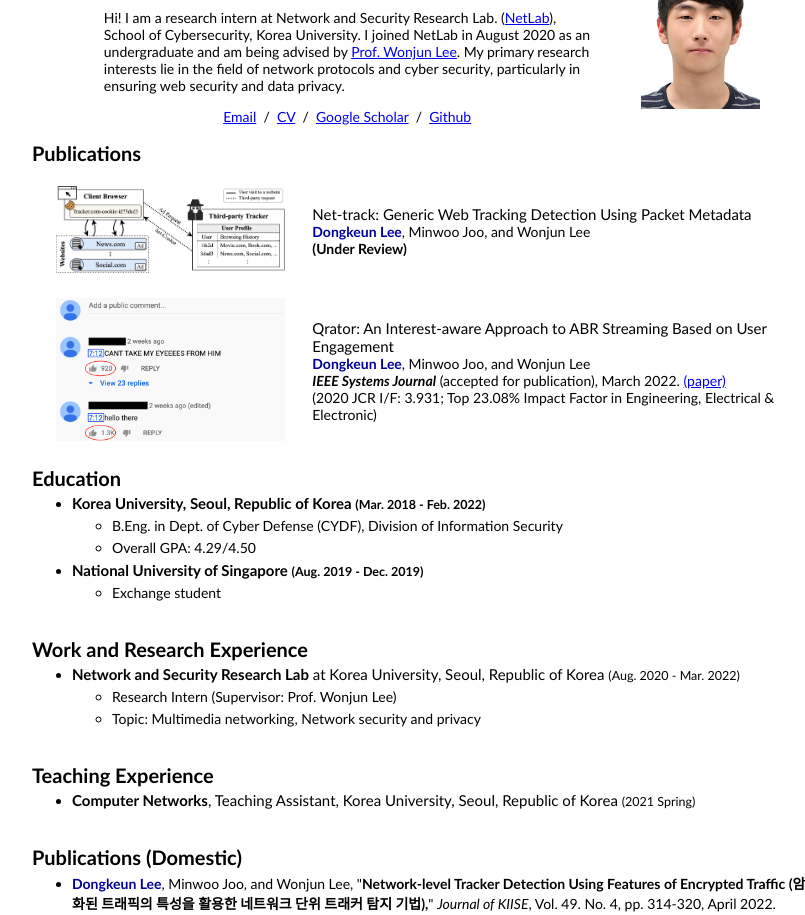
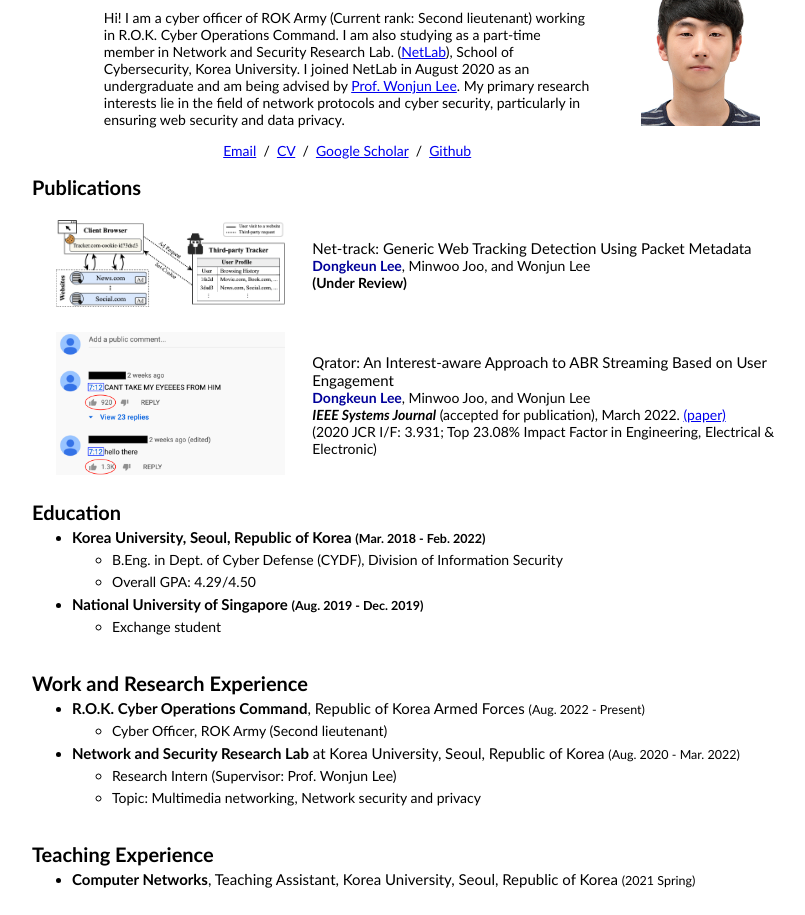
Before and after one commit to codongcodong/codongcodong.github.io, a plain HTML site: page index.html in a window 1280 px wide. Shown: the part 80-995 px from the top of the page, without its empty margins (209-1014 px from the left). Drawn offline with Linux system fonts and the light colour scheme.

Commit message:
update 220729

```diff
--- a/index.html
+++ b/index.html
@@ -25,7 +25,7 @@
                     <p style="text-align: center;font-size:25px">
                         <b>Dongkeun Lee</b>
                     </p>
-                    <p>Hi! I am a research intern at Network and Security Research Lab. (<a href="https://netlab.korea.ac.kr/netlab/">NetLab</a>), School
+                    <p>Hi! I am a cyber officer of ROK Army (Current rank: Second lieutenant) working in R.O.K. Cyber Operations Command. I am also studying as a part-time member in Network and Security Research Lab. (<a href="https://netlab.korea.ac.kr/netlab/">NetLab</a>), School
                         of Cybersecurity, Korea University. I joined NetLab in August 2020 as an undergraduate and am being advised by <a href="http://mobile.korea.ac.kr/wlee/">Prof. Wonjun Lee</a>.
                         My primary research interests lie in the field of network protocols and cyber security, particularly in ensuring web security and data privacy.
                     </p>
@@ -117,6 +117,15 @@
                 <span style="font-size:20px"><b>Work and Research Experience</b></span><br>
                 <ul>
                     <li><span style="font-size: 15px;">
+                        <b>R.O.K. Cyber Operations Command</b>, Republic of Korea Armed Forces
+                        <small>(Aug. 2022 - Present)</small>
+                    </span></li>
+                    <ul>
+                        <li>Cyber Officer, ROK Army (Second lieutenant)</li>
+                    </ul>
+                </ul>
+                <ul>
+                    <li><span style="font-size: 15px;">
                         <b>Network and Security Research Lab</b> at Korea University, Seoul, Republic of Korea
                         <small>(Aug. 2020 - Mar. 2022)</small>
                     </span></li>
@@ -201,7 +210,7 @@
         <!--Update-->
         <tr>
             <td>
-            <p>Last Update: May 27, 2022</p>
+            <p>Last Update: July 29, 2022</p>
             </td>
         </tr>
     </table>
```
Also changed, not shown: 1 other file.
